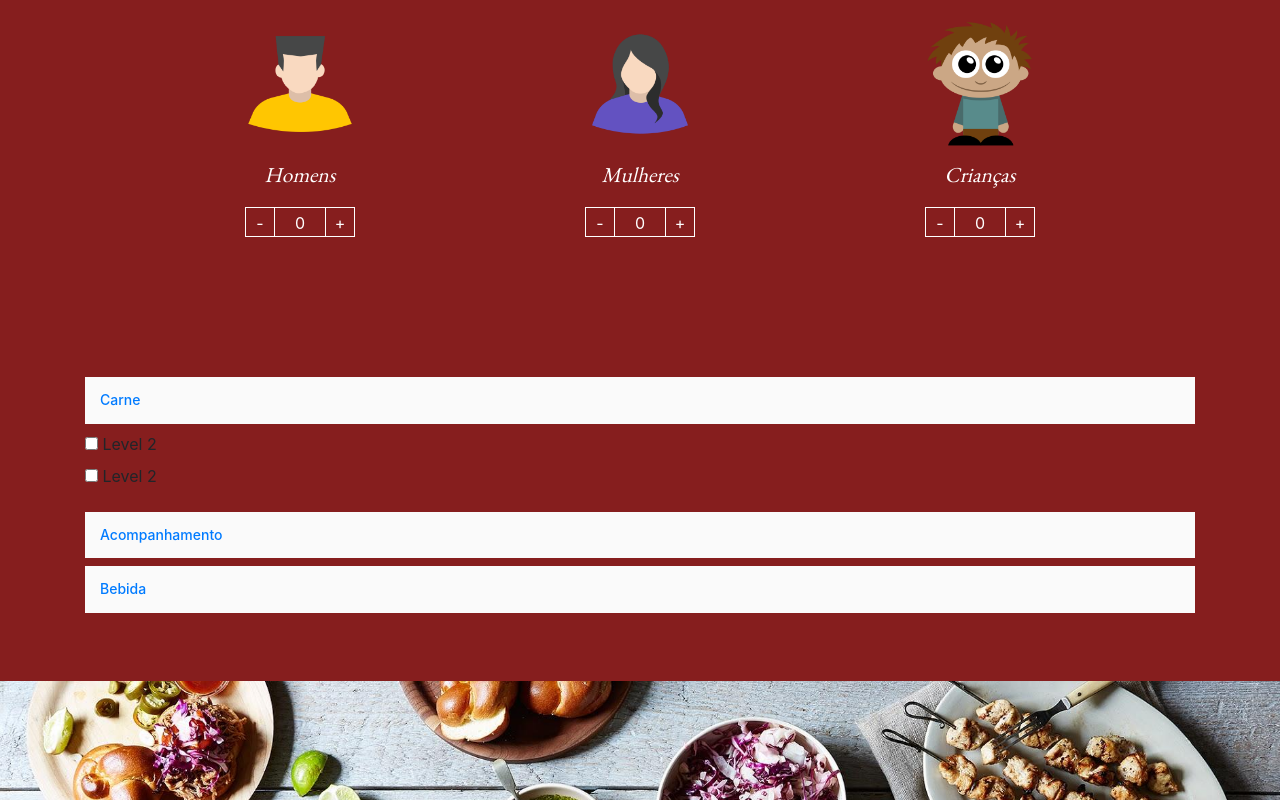
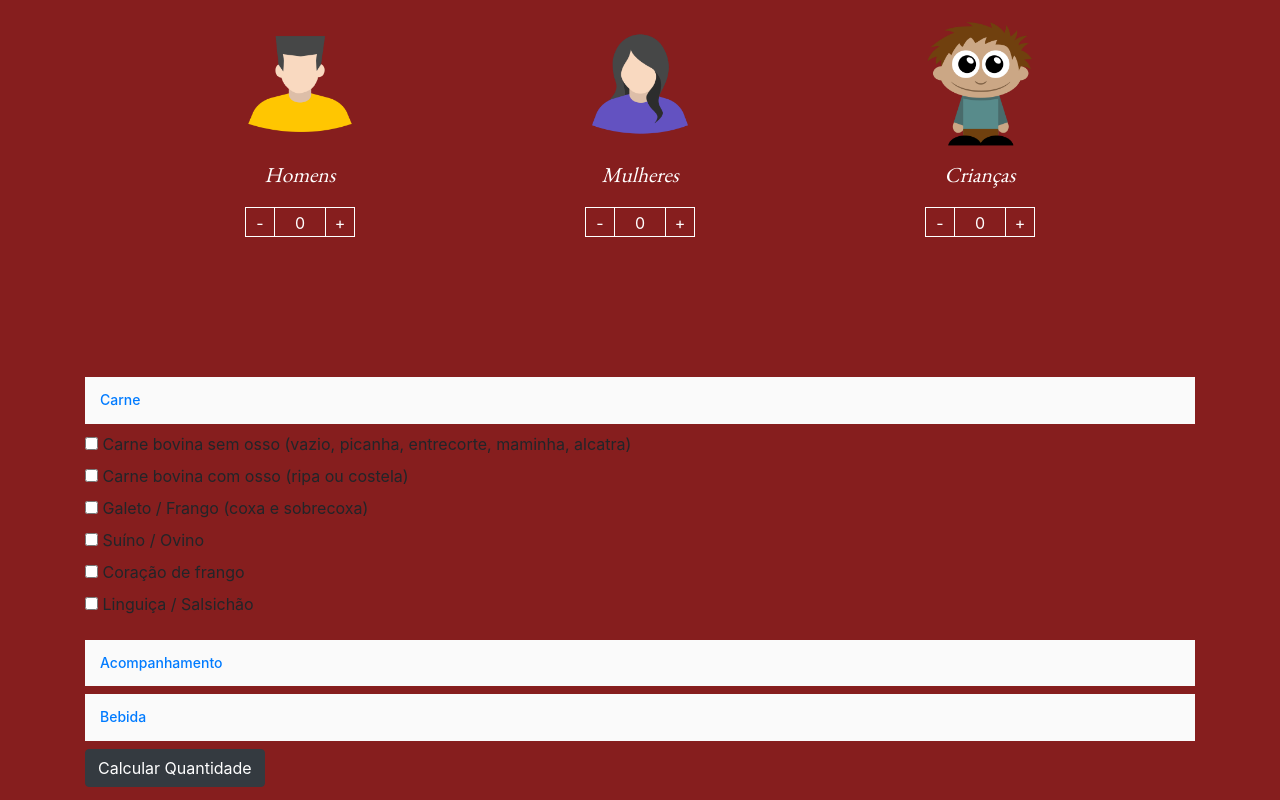
Before and after one commit to dominicRP/calculadoraChurrasco, a plain HTML site: page index.html in a window 1280 px wide. Both pictures are taken after a click on the button "Carne". Shown: the part 846-1646 px from the top of the page. Drawn offline with nearby package versions, Linux system fonts and the light colour scheme.

Commit message:
inserido acordion

```diff
--- a/index.html
+++ b/index.html
@@ -124,21 +124,23 @@
                       <div class="panel-body">
                           <ul class="list-unstyled">
                               <li>
-                              <div class="checkbox">
-                                <label>
-                                  <input type="checkbox">
-                                  Level 2
-                                </label>
-                              </div>
+                                <div class="checkbox"><label><input type="checkbox" id="item1" value="1"> Carne bovina sem osso (vazio, picanha, entrecorte, maminha, alcatra)</label></div>
                               </li>
 
                               <li>
-                              <div class="checkbox">
-                                <label>
-                                  <input type="checkbox">
-                                  Level 2
-                                </label>
-                              </div>
+                                <div class="checkbox"><label><input type="checkbox" id="item2" value="2"> Carne bovina com osso (ripa ou costela)</label></div>
+                              </li>
+                              <li>
+                                <div class="checkbox"><label><input type="checkbox" id="item3" value="3"> Galeto / Frango (coxa e sobrecoxa)</label></div>
+                              </li>
+                              <li>
+                                <div class="checkbox"><label><input type="checkbox" id="item4" value="4"> Suíno / Ovino</label></div>
+                              </li>
+                              <li>
+                                <div class="checkbox"><label><input type="checkbox" id="item5" value="5"> Coração de frango</label></div>
+                              </li>
+                              <li>
+                                <div class="checkbox"><label><input type="checkbox" id="item6" value="6"> Linguiça / Salsichão</label></div>
                               </li>
                             </ul>
                       </div>
@@ -158,21 +160,17 @@
                       <div class="panel-body">
                           <ul class="list-unstyled">
                               <li>
-                              <div class="checkbox">
-                                <label>
-                                  <input type="checkbox">
-                                  Level 2
-                                </label>
-                              </div>
+                                <div class="checkbox"><label><input type="checkbox" id="item7" value="7"> Arroz</label></div>
                               </li>
 
                               <li>
-                              <div class="checkbox">
-                                <label>
-                                  <input type="checkbox">
-                                  Level 2
-                                </label>
-                              </div>
+                                <div class="checkbox"><label><input type="checkbox" id="item8" value="8"> Pão com alho</label></div>
+                              </li>
+                              <li>
+                                <div class="checkbox"><label><input type="checkbox" id="item9" value="9"> Salada</label></div>
+                              </li>
+                              <li>
+                                <div class="checkbox"><label><input type="checkbox" id="item10" value="10"> Farofa</label></div>
                               </li>
                             </ul>
                       </div>
@@ -192,27 +190,21 @@
                       <div class="panel-body">
                           <ul class="list-unstyled">
                               <li>
-                              <div class="checkbox">
-                                <label>
-                                  <input type="checkbox">
-                                  Level 2
-                                </label>
-                              </div>
+                                <div class="checkbox"><label><input type="checkbox" id="item11" value="11"> Cerveja</label></div>
                               </li>
 
                               <li>
-                              <div class="checkbox">
-                                <label>
-                                  <input type="checkbox">
-                                  Level 2
-                                </label>
-                              </div>
+                                <div class="checkbox"><label><input type="checkbox" id="item12" value="12"> Refrigerante</label></div>
+                              </li>
+                              <li>
+                                <div class="checkbox"><label><input type="checkbox" id="item13" value="12"> Agua</label></div>
                               </li>
                               </ul>
                       </div>
                   </div>
               </div>
           </div><!-- panel-group -->
+          <button type="button" class="btn btn-dark" onclick="verificar('item', 11)">Calcular Quantidade</button>
       </div><!-- container -->
     </section>
 
```
Lines whose indentation alone changed are shown as unchanged.
